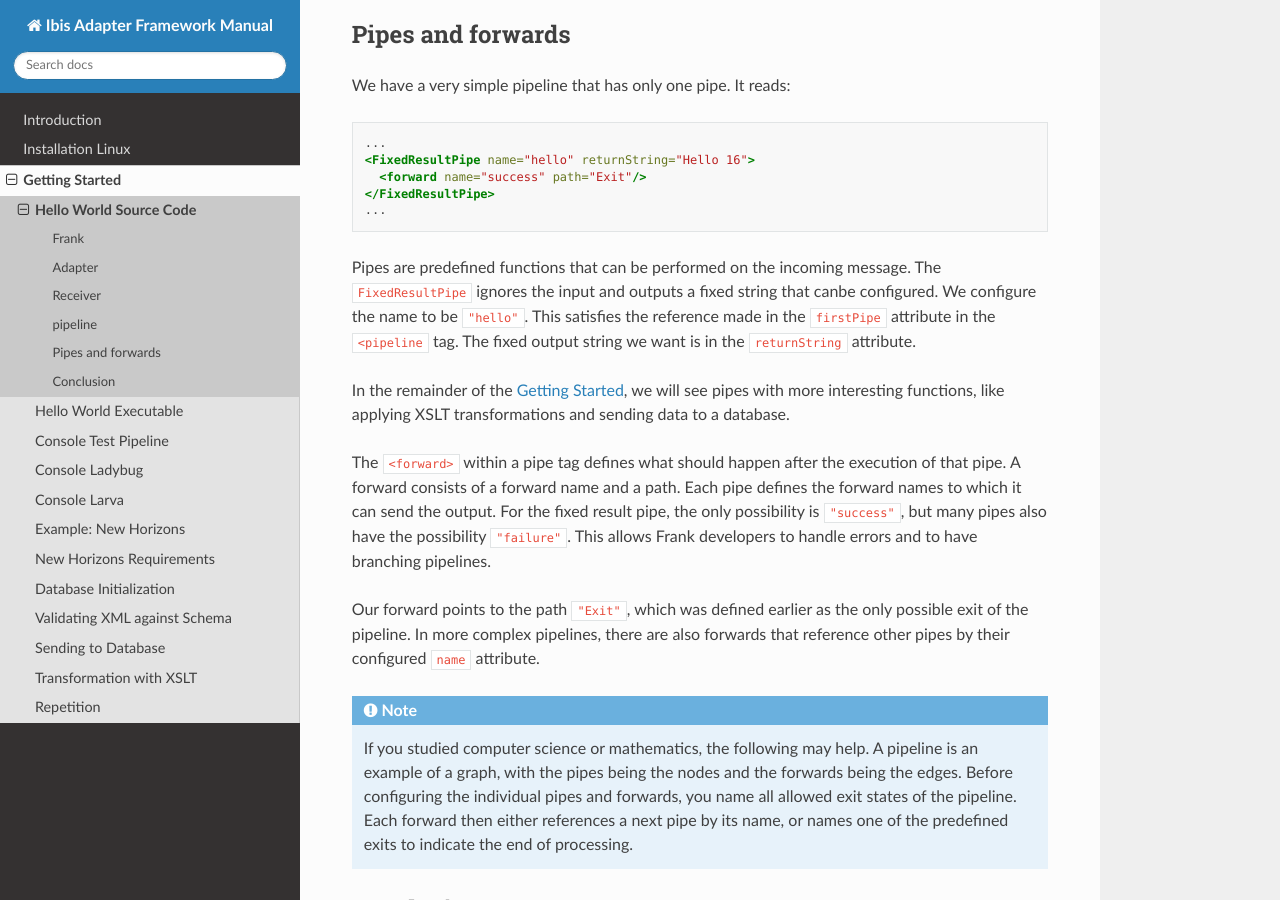
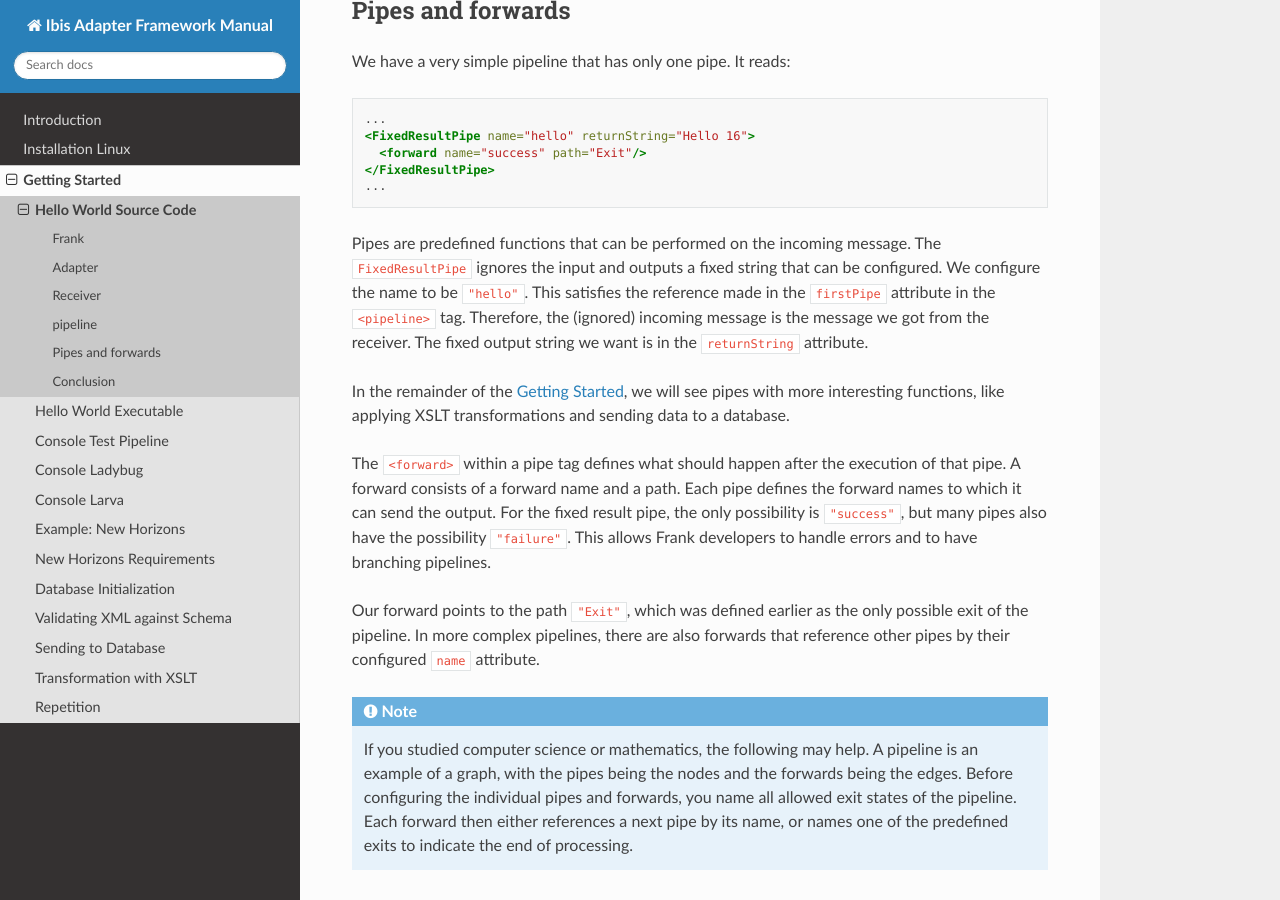
Before and after one commit to frankframework/frank-manual, a Sphinx documentation site: the page built from docs/source/helloIbis.rst, in a window 1280 px wide and 900 px high, scrolled down 2111 px. Built offline with Sphinx 7.4.7 and the Read the Docs theme 2.0.0, drawn with Linux system fonts in a browser that asks for light colours; some of the changed text lies outside the part shown.

Commit message:
Fix cross reference

```diff
--- a/docs/source/helloIbis.rst
+++ b/docs/source/helloIbis.rst
@@ -3,7 +3,7 @@
 Hello World Source Code
 =======================
 
-In this page we study the example Frank given in :ref:`installationLinux`.
+In this page we study the example Frank given in :ref:`installationLinux` .
 
 Frank
 -----
@@ -131,11 +131,12 @@ It reads:
 
 Pipes are predefined functions that can be performed on
 the incoming message. The ``FixedResultPipe`` ignores
-the input and outputs a fixed string that canbe configured.
+the input and outputs a fixed string that can be configured.
 We configure the name to be ``"hello"``.
 This satisfies the reference made in the
-``firstPipe`` attribute in the ``<pipeline`` tag.
-The fixed output string we want is in the ``returnString``
+``firstPipe`` attribute in the ``<pipeline>`` tag. Therefore,
+the (ignored) incoming message is the message we got from the
+receiver. The fixed output string we want is in the ``returnString``
 attribute.
 
 In the remainder of the :ref:`gettingStarted`, we will see
```
Also changed, not shown: other parts of docs/source/helloIbis.rst (+2 -2 lines).
